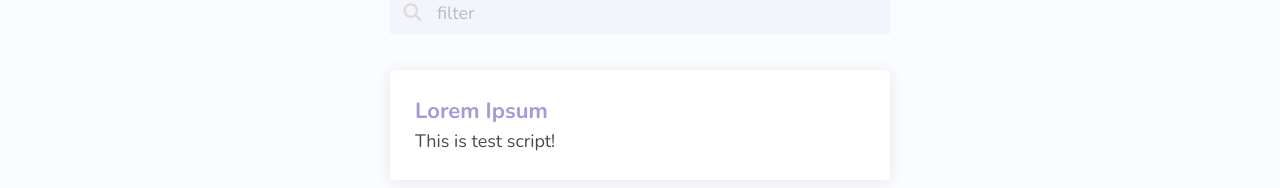
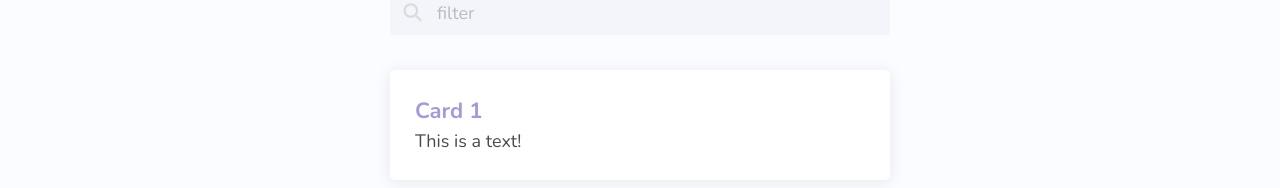
Before and after one commit to Joy-MH/YouNotes, an Angular app: page / in a window 1280 px wide. Shown: the part 128-316 px from the top of the page. Built offline with nearby package versions, Linux system fonts and the light colour scheme.

Commit message:
Feat: Added Note Card CSS

```diff
--- a/src/app/note-card/note-card.component.html
+++ b/src/app/note-card/note-card.component.html
@@ -1,9 +1,13 @@
 <div class="note-card-container">
 
     <div class="note-card-content">
-        <h1 class="note-card-title">Lorem Ipsum</h1>
+        <h1 class="note-card-title">{{ title }}</h1>
 
-        <div class="note-card-body">This is test script!</div>
+        <div #bodyText class="note-card-body">
+            <p>{{body}}</p>
+
+            <div #truncator class="fade-out-truncation"></div>
+        </div>
 
     </div>
 
--- a/src/app/note-card/note-card.component.scss
+++ b/src/app/note-card/note-card.component.scss
@@ -14,6 +14,7 @@
 
         .x-button {
             opacity: 1;
+            transform: scale(1);
 
             transition-delay: 0.35s;
         }
@@ -26,6 +27,24 @@
             font-size: 22px;
             font-weight: bold;
             color: $purple;
+        }
+
+        .note-card-body {
+            position: relative;
+
+            max-height: 80px;
+            overflow: hidden;
+
+            .fade-out-truncation {
+                position: absolute;
+
+                pointer-events: none;
+
+                bottom: 0;
+                height: 50%;
+                width: 100%;
+                background: linear-gradient(to bottom, rgba(white,0) 0%, rgba(white, 0.8) 50%, white 100%)
+            }
         }
     }
 }
@@ -50,4 +69,12 @@
     transition: opacity 0.2s ease-out;
 
     opacity: 0;
+    transform: scale(0.35),transform 0.2s ease-out;
+
+    &:hover {
+        background-color: darken($light-red, 2%);
+    }
+    &:active {
+        background-color: darken($light-red, 3%);
+    }
 }
--- a/src/app/note-card/note-card.component.ts
+++ b/src/app/note-card/note-card.component.ts
@@ -1,4 +1,4 @@
-import { Component, OnInit } from '@angular/core';
+import { Component, ElementRef, Input, OnInit, Renderer2, ViewChild } from '@angular/core';
 
 @Component({
   selector: 'app-note-card',
@@ -7,9 +7,24 @@ import { Component, OnInit } from '@angular/core';
 })
 export class NoteCardComponent implements OnInit {
 
-  constructor() { }
+  @Input() title: string;
+  @Input() body: string;
+
+  @ViewChild('truncator', {static: true}) truncator: ElementRef<HTMLElement>;
+  @ViewChild('bodyText',  {static: true}) bodyText: ElementRef<HTMLElement>;
+
+  constructor(private renderer: Renderer2) { }
 
   ngOnInit(): void {
+    let style = window.getComputedStyle(this.bodyText.nativeElement, null);
+    let viewAbleHeight = parseInt(style.getPropertyValue("height"), 10);
+
+    if(this.bodyText.nativeElement.scrollHeight > viewAbleHeight) {
+      this.renderer.setStyle(this.truncator.nativeElement, 'display', 'block');
+    } else {
+        this.renderer.setStyle(this.truncator.nativeElement, 'display', 'none');
+    }
+
   }
 
 }
--- a/src/app/pages/notes-list/notes-list.component.html
+++ b/src/app/pages/notes-list/notes-list.component.html
@@ -11,6 +11,6 @@
     </div>
 
     <div class="notes-list">
-        <app-note-card></app-note-card>
+        <app-note-card [title] = "'Card 1'" [body]="'This is a text!'"></app-note-card>
     </div>
 </div>
--- a/src/app/pages/notes-list/notes-list.component.scss
+++ b/src/app/pages/notes-list/notes-list.component.scss
@@ -12,3 +12,8 @@
 .notes-list {
     margin-top: 35px;
 }
+
+app-note-card {
+    display: block;
+    margin-bottom: 25px;
+}
```
